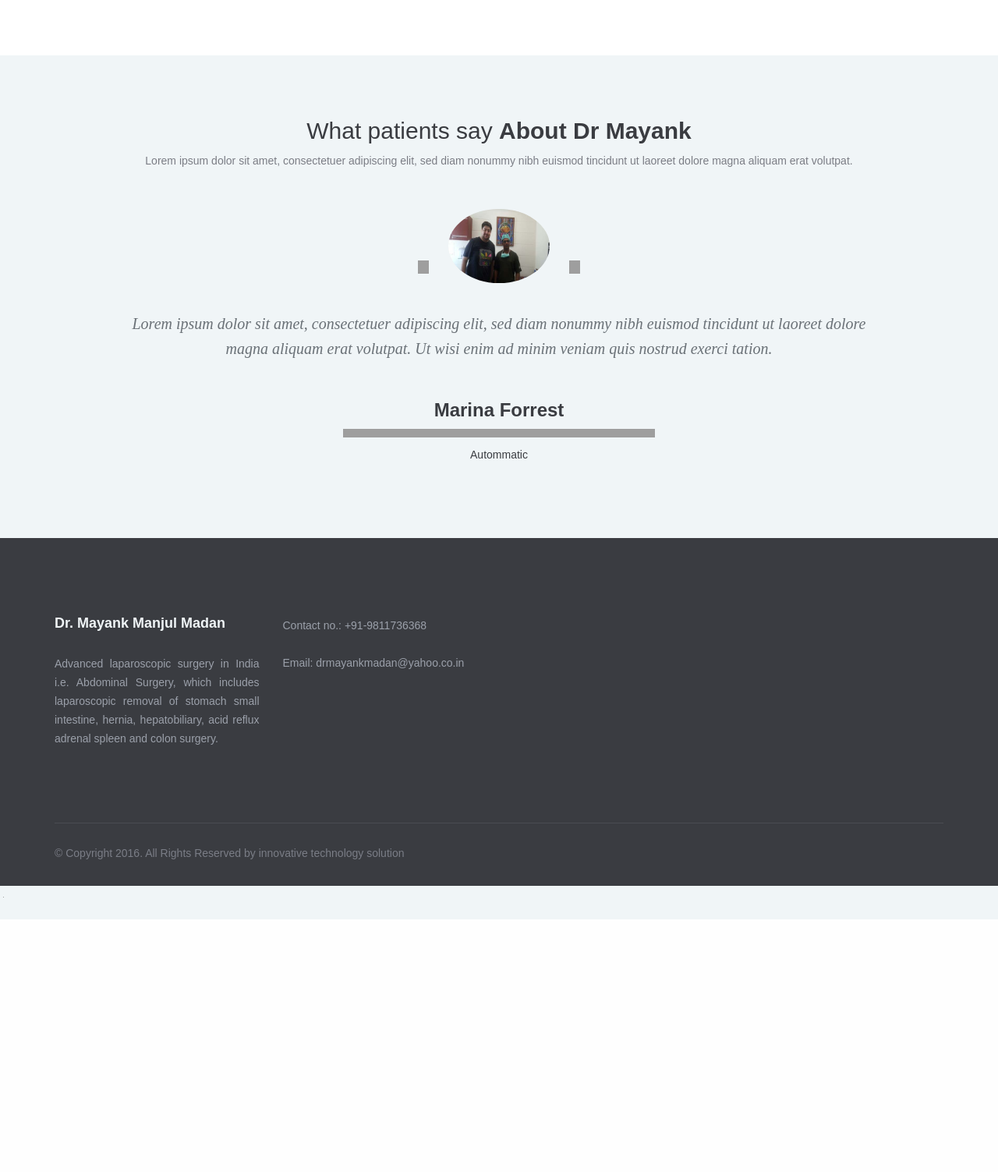
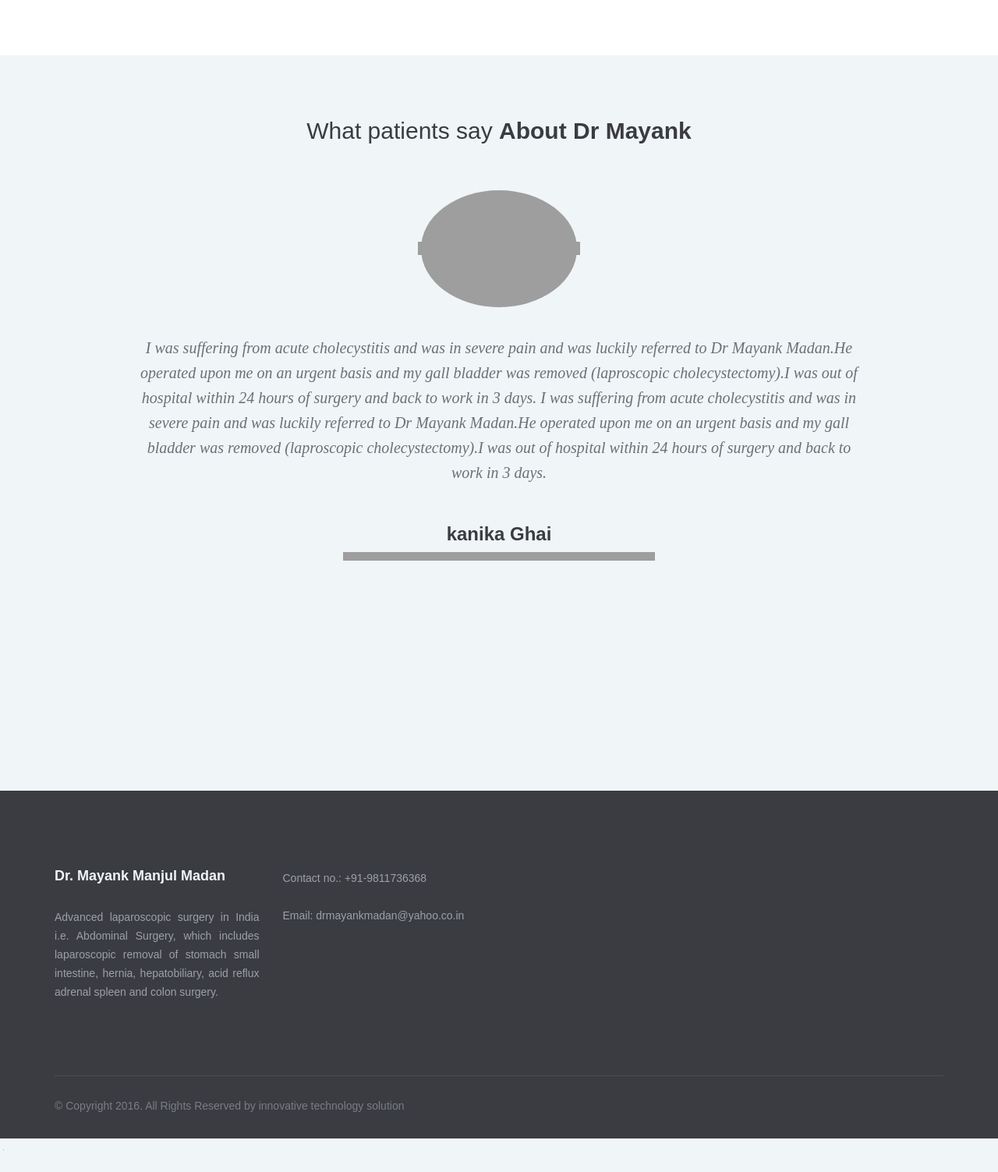
Before and after one commit to ojasvi27/drmayank, a PHP site: page / in a window 1280 px wide. Shown: the part 2813-4316 px from the top of the page at 78% size. Before the commit the page ends 3992 px from the top, so only its background shows below. Run offline with PHP 8.4, Linux system fonts and the light colour scheme; some libraries are stand-ins or nearby versions; some web fonts are replaced; grey boxes are pictures that could not be loaded.

Commit message:
comit by sayjsy

```diff
--- a/medical/index.php
+++ b/medical/index.php
@@ -31,6 +31,17 @@
           <div class="container">
             <div class="slide-content clearfix ">
               <h1>Medical Services <span>That You Can Trust</span></h1>
+
+
+          </div>
+        </div>
+      </li>
+
+      <li class="flex-active-slide" style="width: 100%; float: left; margin-right: -100%; position: relative; opacity: 1; display: block; z-index: 2;"> <img draggable="false" src="images/achiever.jpg" class="gallery-post-single" alt="Medical Services &lt;span&gt;That You Can Trust&lt;/span&gt;">
+        <div class="content-wrapper clearfix">
+          <div class="container">
+            <div class="slide-content clearfix ">
+              <h1 style="color:#FFF; padding:20px; margin:10px;">Dr. Mayank Madan Manjul Honours & Achievemnent</h1>
 
 
           </div>
@@ -323,41 +334,105 @@ This type of treatment is medical treatment and surgical treatment are available
       <div class="col-lg-12 col-md-12 col-sm-12 text-center">
         <div class="slogan-section animated fadeInUp clearfix ae-animation-fadeInUp">
           <h2>What patients say <span>About Dr Mayank</span></h2>
-          <p>Lorem
-            ipsum dolor sit amet, consectetuer adipiscing elit, sed diam nonummy
-            nibh euismod tincidunt ut laoreet dolore magna aliquam erat volutpat.</p>
+          <p></p>
         </div>
       </div>
       <div class="col-lg-10 col-md-10 col-sm-10 col-lg-offset-1 col-md-offset-1 col-sm-offset-1 text-center">
         <div style="height: 393px;" class="flexslider-three animated fadeInUp ae-animation-fadeInUp">
           <ul class="slides">
-            <li class="flex-active-slide" style="width: 100%; float: left; margin-right: -100%; position: relative; opacity: 1; display: block; z-index: 2;"> <img draggable="false" src="images/14.jpg" class="img-circle wp-post-image" alt="author-22" srcset="" height="130" width="130">
+            <li class="flex-active-slide" style="width: 100%; float: left; margin-right: -100%; position: relative; opacity: 1; display: block; z-index: 2;"> <img draggable="false" src="images/female.jpg"class="img-circle wp-post-image" alt="author-22" srcset="" height="100" width="200">
               <blockquote>
-                <p>Lorem ipsum dolor sit amet,
-                  consectetuer adipiscing elit, sed diam nonummy nibh euismod tincidunt ut
-                  laoreet dolore magna aliquam erat volutpat. Ut wisi enim ad minim
-                  veniam quis nostrud exerci tation.</p>
+                <p>I was suffering from acute cholecystitis and was in severe pain and was luckily referred to Dr Mayank Madan.He operated upon me on an urgent basis and my gall bladder was removed (laproscopic cholecystectomy).I was out of hospital within 24 hours of surgery  and back to work in 3 days. I was suffering from acute cholecystitis and was in severe pain and was luckily referred to Dr Mayank Madan.He operated upon me on an urgent basis and my gall bladder was removed (laproscopic cholecystectomy).I was out of hospital within 24 hours of surgery  and back to work in 3 days.</p>
               </blockquote>
               <div class="testimonial-footer clearfix">
-                <h3>Marina Forrest</h3>
+                <h3>kanika Ghai</h3>
                 <div class="for-border"></div>
-                <p><a target="_blank" href="http://wordpress.org/">Autommatic</a></p>
+                <p><a target="_blank" href="http://wordpress.org/"></a></p>
               </div>
             </li>
-            <li class="" style="width: 100%; float: left; margin-right: -100%; position: relative; opacity: 0; display: block; z-index: 1;"> <img draggable="false" src="images/12.jpg" class="img-circle wp-post-image" alt="author-11" srcset="" height="130" width="130">
+            <li class="" style="width: 100%; float: left; margin-right: -100%; position: relative; opacity: 0; display: block; z-index: 1;"> <img draggable="false" src="images/p.jpg" class="img-circle wp-post-image" alt="author-11" srcset="" height="350" width="300">
               <blockquote>
-                <p>Lorem ipsum dolor sit amet,
-                  consectetuer adipiscing elit, sed diam nonummy nibh euismod tincidunt ut
-                  laoreet dolore magna aliquam erat volutpat. Ut wisi enim ad minim
-                  veniam, quis nostrud exerci tation ullamcorper suscipit lobortis nisl ut
-                  aliquip ex ea commodo consequat.</p>
+                <p>Mere Jivan Datta Namaskar,</p>
+ <p> Sir, I & My family special my Mother all are very thankful to you that you have saved my life in too much critical illness. Being a Doctor you are not less than God for me. Really you are a brilliant Doctor as well as human being.</p>
               </blockquote>
               <div class="testimonial-footer clearfix">
-                <h3>Jaden Wayne</h3>
+                <h3>Muni Ram </h3>
                 <div class="for-border"></div>
-                <p><a target="_blank" href="http://themeforest.net/">Themeforest</a></p>
+                <p><a target="_blank" href="http://themeforest.net/">hygiene Manager Nagarro
+
+ </a></p>
               </div>
             </li>
+
+              <li class="" style="width: 100%; float: left; margin-right: -100%; position: relative; opacity: 0; display: block; z-index: 1;"> <img draggable="false" src="images/p.jpg" class="img-circle wp-post-image" alt="author-11" srcset="" height="350" width="300">
+              <blockquote>
+                <p>Mere Jivan Datta Namaskar,</p>
+ <p> Sir, I & My family special my Mother all are very thankful to you that you have saved my life in too much critical illness. Being a Doctor you are not less than God for me. Really you are a brilliant Doctor as well as human being.</p>
+              </blockquote>
+              <div class="testimonial-footer clearfix">
+                <h3>Muni Ram </h3>
+                <div class="for-border"></div>
+                <p><a target="_blank" href="http://themeforest.net/">hygiene Manager Nagarro
+
+ </a></p>
+              </div>
+            </li>
+             <li class="" style="width: 100%; float: left; margin-right: -100%; position: relative; opacity: 0; display: block; z-index: 1;"> <img draggable="false"  src="images/famale1.jpg" class="img-circle wp-post-image" alt="author-11" srcset="" height="100" width="200">
+              <blockquote>
+ <p>  4 year back I had an operation for losing my weight. Earlier my weight was 150kg but after operation which is being operated by Dr. Mayank Madan(Artemis Hospital ) i weight 95 kg. Earlier I wasn't able to enjoy my life due to over weight but now i am enjoing each and every moment of my life. I am having a happy life now.  </p>
+              </blockquote>
+              <div class="testimonial-footer clearfix">
+                <h3>Kavita Aggrawal</h3>
+                <div class="for-border"></div>
+                <p><a target="_blank" href="http://themeforest.net/">
+
+ </a></p>
+              </div>
+            </li>
+
+              <li class="" style="width: 100%; float: left; margin-right: -100%; position: relative; opacity: 0; display: block; z-index: 1;"> <img draggable="false" src="images/q.JPG"class="img-circle wp-post-image" alt="author-11" srcset="" height="150" width="200">
+              <blockquote>
+                <p style="font-size:12px;"> I started to experience minor pains in my upper abdomen, under my ribs in April 2012. I would
+
+usually ignore it until one day when it was paining a lot. After then, i went to a hospital where I
+
+was diagnosed with gallstones by Dr. Mayank Madan. He was really patient to listen to my
+
+problem, after a sound checkup i was advised to have an ultrasound. After the reports came in I
+
+came to know that I had stones in my gall bladder. Hearing this, I was advised by DR Mayank to
+
+have a surgery asap. I'd usually care to go to many other doctors before having surgery but this dr
+
+seemed so humble, kind and intelligent. I was overwhelmed with his treatment. Before the surgery,
+
+he told me everything about the procedure of the surgery in detail, cleared out my doubts, calmed
+
+me a lot so i can be ready for the surgery. The anesthesiatic advised me to have a blood donor but
+
+when i talked about this to Dr. Mayank he told me to not to worry about it as not much blood will
+
+be lost while doing the surgery. He was helpful in every way as u would like a doctor to be. The
+
+surgery took place successfully. Even after the surgery, during various checkups, he advised me
+
+what to do and what not to... Told me every possible thing related to post surgery care. Also he
+
+gave me his phone number just in case if there was any problem. After the surgery, i'm feeling
+
+good. No problems arose. I feel lucky and overwhelmed to have Dr. Mayank perform my surgery.
+
+Totally the best Doctor i feel anyone can trust for treatment.</p>
+              </blockquote>
+              <div class="testimonial-footer clearfix">
+                <h3>Muni Ram </h3>
+                <div class="for-border"></div>
+                <p><a target="_blank" href="http://themeforest.net/">hygiene Manager Nagarro
+
+ </a></p>
+              </div>
+            </li>
+
           </ul>
           <ul class="flex-direction-nav">
             <li><a class="flex-prev" href="#">Previous</a></li>
```
Also changed, not shown: medical/images/achiever.jpg (added), medical/images/p.jpg (added), medical/images/q.JPG (added).
